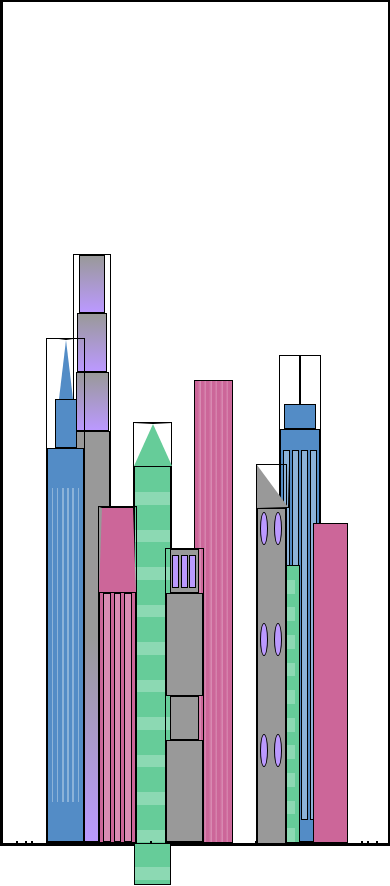
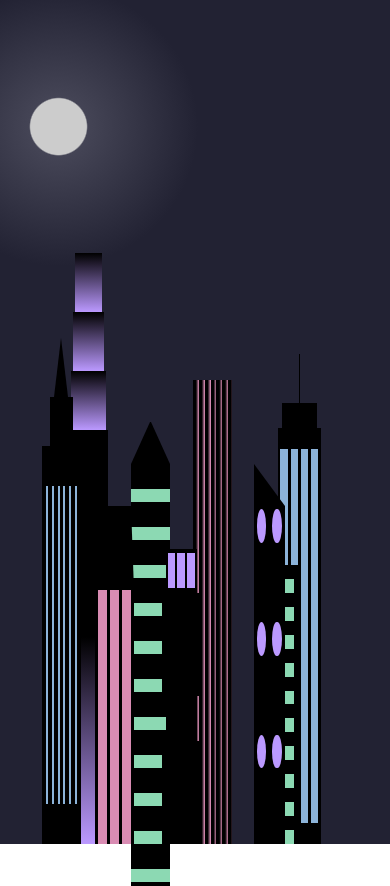
Before and after one commit to Pepejsc/citySkiline, a plain HTML site: page index.html in a window 390 px wide. Drawn offline with Linux system fonts and the light colour scheme.

Commit message:
end project city sky

```diff
--- a/index.html
+++ b/index.html
@@ -7,7 +7,7 @@
     <link rel="stylesheet" href="styles.css">
 </head>
 <body>
-    <div class="background-buildings">
+    <div class="background-buildings sky">
         <div></div>
         <div></div>
         <div class="bb1 building-wrap">
--- a/styles.css
+++ b/styles.css
@@ -10,7 +10,6 @@
 }
 
 *{
-    border: 1px solid black;
     box-sizing: border-box;
 }
 
@@ -40,6 +39,16 @@ body{
     display: flex;
     align-items: center;
     justify-content: space-evenly;
+}
+
+.sky{
+ background: radial-gradient(
+    circle closest-corner at 15% 15%,
+    #ffcf33,
+    #ffcf33 20%,
+    #ffff66 21%,
+    #bbeeff 100%
+ );
 }
 
 /* BACKGROUND BUILDINGS - "bb" stands for "background building" */
@@ -278,8 +287,34 @@ body{
         var(--building-color3) 10%,
         transparent 10%,
         transparent 30%
+    ),
+    repeating-linear-gradient(
+        var(--building-color3),
+        var(--building-color3) 10%,
+        var(--window-color3) 10%,
+        var(--window-color3) 30%,
     );
-    background-color: var(--building-color3);
     width: 9%;
     height: 38%;
 }
+
+
+@media(max-width: 1000px){
+    :root{
+        --building-color1: #000;
+        --building-color2: #000;
+        --building-color3: #000;
+        --building-color4: #000;
+        --window-color1: #bb99ff;
+        --window-color2: #8cd9b3;
+        --window-color3: #d98cb3;
+        --window-color4:#8cb3d9;
+    }
+    .sky {
+            background: radial-gradient(circle closest-corner at 15% 15%,
+            #ccc,
+            #ccc 20%,
+            #445 21%,
+            #223 100%);
+        }
+}
```
